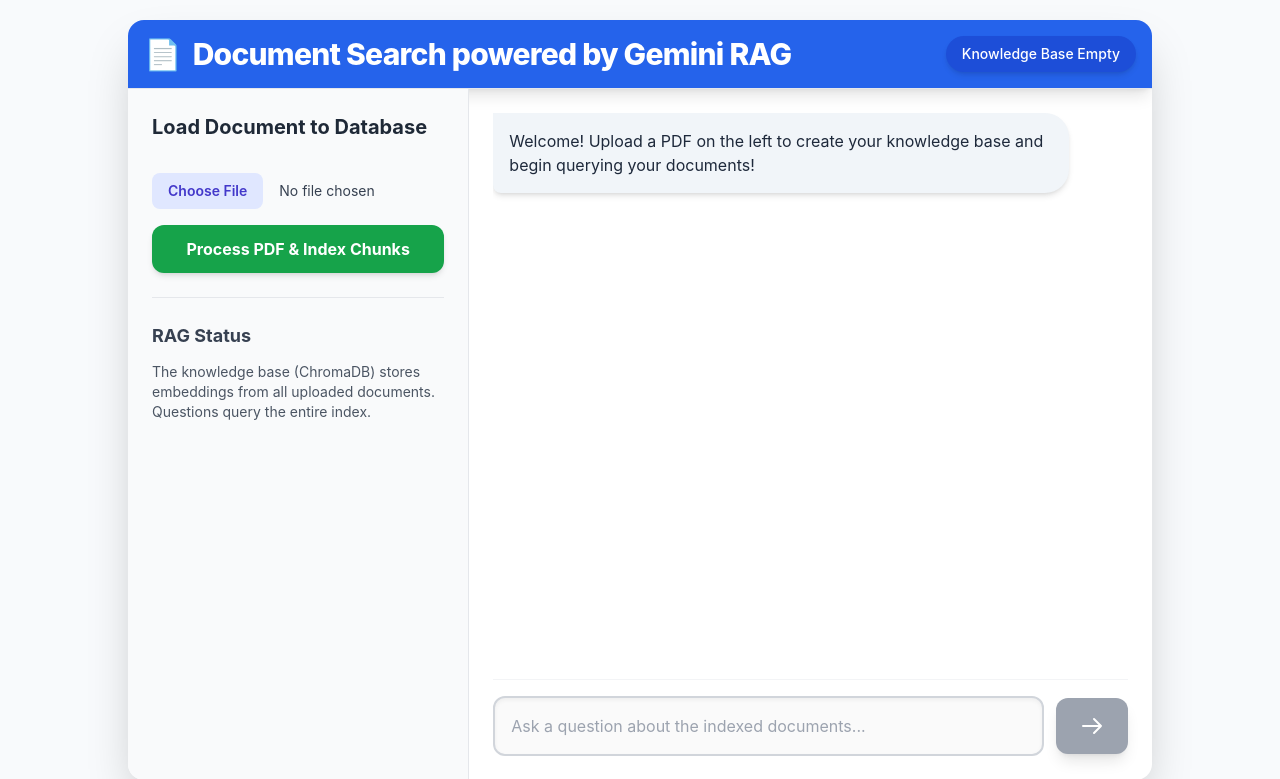
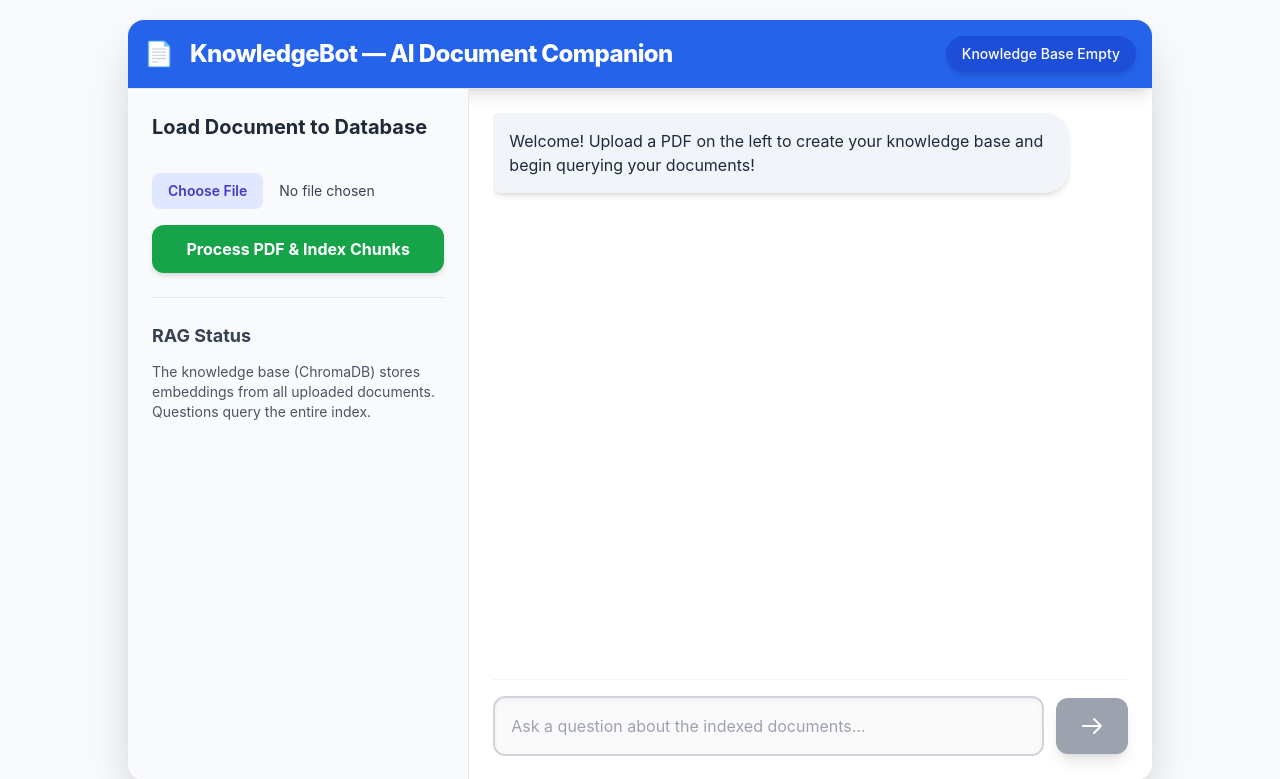
Before and after one commit to ShanukaAlahakoon/chat-bot, a Flask app: page / in a window 1280 px wide. Shown: the top 779 px of the page. Run offline with Flask 3, Linux system fonts and the light colour scheme; some libraries are stand-ins or nearby versions.

Commit message:
Update README and index.html

```diff
--- a/templates/index.html
+++ b/templates/index.html
@@ -62,9 +62,17 @@
       <header
         class="p-4 border-b bg-blue-600 text-white flex items-center justify-between shadow-lg"
       >
-        <h1 class="text-3xl font-extrabold tracking-tight flex items-center">
-          <span class="mr-3">📄</span> Document Search powered by Gemini RAG
-        </h1>
+        <div class="flex items-center gap-4 min-w-0">
+          <span class="text-2xl flex-none" aria-hidden="true">📄</span>
+          <div class="min-w-0">
+            <h1
+              class="text-lg sm:text-2xl font-extrabold tracking-tight truncate"
+              title="KnowledgeBot — Your AI Document Companion"
+            >
+              KnowledgeBot — AI Document Companion
+            </h1>
+          </div>
+        </div>
         <div
           id="doc-status"
           class="text-sm font-medium bg-blue-700 py-2 px-4 rounded-full shadow-md transition duration-300"
```
Also changed, not shown: README.md.
